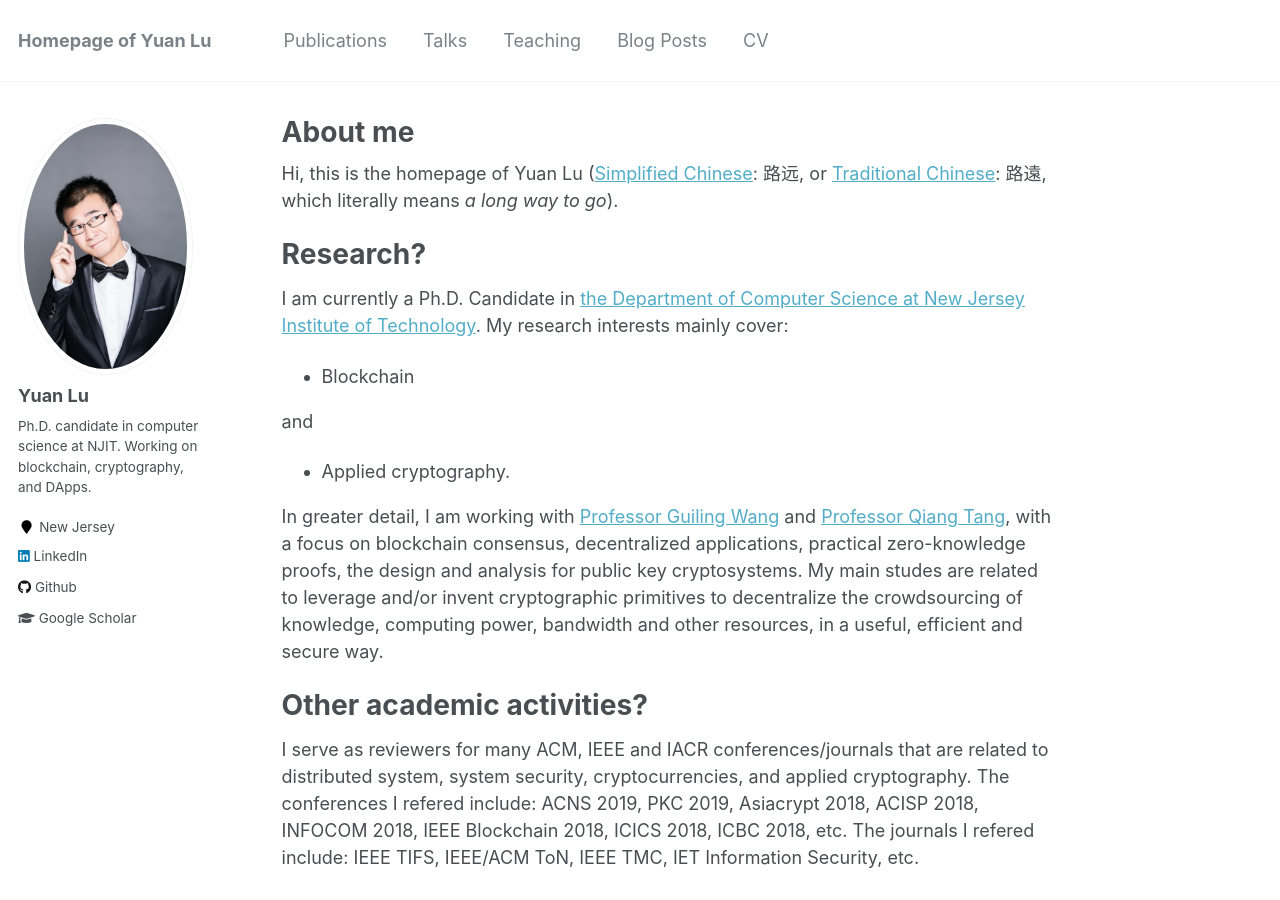
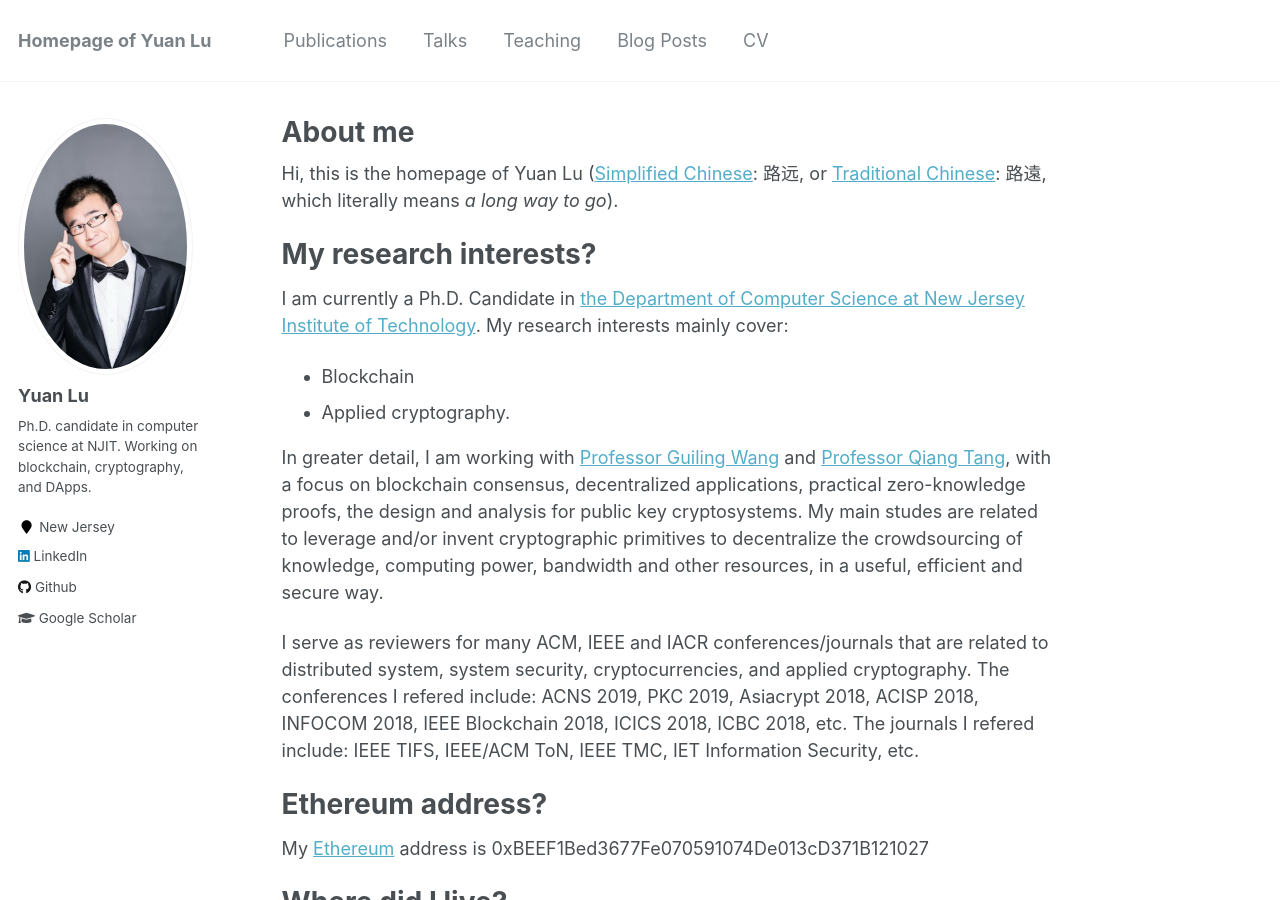
Before and after one commit to yylluu/yylluu.github.io, a Jekyll site: the page built from _pages/about.md, in a window 1280 px wide and 900 px high. Built offline with Jekyll 4.4.1, drawn with Linux system fonts in a browser that asks for light colours.

Commit message:
Update about.md

```diff
--- a/_pages/about.md
+++ b/_pages/about.md
@@ -10,22 +10,15 @@ redirect_from:
 
 Hi, this is the homepage of Yuan Lu ([Simplified Chinese](https://en.wikipedia.org/wiki/Simplified_Chinese_characters): 路远, or [Traditional Chinese](https://en.wikipedia.org/wiki/Traditional_Chinese_characters): 路遠, which literally means *a long way to go*).
 
-Research?
+
+My research interests?
 ======
 I am currently a Ph.D. Candidate in [the Department of Computer Science at New Jersey Institute of Technology](https://cs.njit.edu/). My research interests mainly cover:
 * Blockchain
-
-and
-
 * Applied cryptography.
 
 In greater detail, I am working with [Professor Guiling Wang](https://web.njit.edu/~gwang/) and [Professor Qiang Tang](https://web.njit.edu/~qiang/), with a focus on blockchain consensus, decentralized applications, practical zero-knowledge proofs, the design and analysis for public key cryptosystems. My main studes are related to leverage and/or invent cryptographic primitives to decentralize the crowdsourcing of knowledge, computing power, bandwidth and other resources, in a useful, efficient and secure way.
 
-
-
-
-Other academic activities?
-======
 I serve as reviewers for many ACM, IEEE and IACR conferences/journals that are related to distributed system, system security, cryptocurrencies, and applied cryptography. The conferences I refered include: ACNS 2019, PKC 2019, Asiacrypt 2018, ACISP 2018, INFOCOM 2018, IEEE Blockchain 2018, ICICS 2018, ICBC 2018, etc. The journals I refered include: IEEE TIFS, IEEE/ACM ToN, IEEE TMC, IET Information Security, etc.
 
 
```
